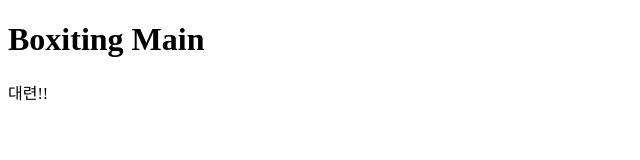
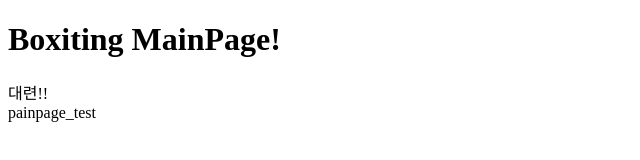
Before and after one commit to ortho-git/front_end, a plain HTML site: page index.html in a window 1280 px wide. Shown: the whole page, without its empty margins (0-640 px from the left). Drawn offline with Linux system fonts and the light colour scheme.

Commit message:
mainPage수정

```diff
--- a/index.html
+++ b/index.html
@@ -6,7 +6,8 @@
     <title>Document</title>
 </head>
 <body>
-    <h1>Boxiting Main</h1>
+    <h1>Boxiting MainPage!</h1>
     <div>대련!!</div>
+    <div>painpage_test</div>
 </body>
 </html>
```
